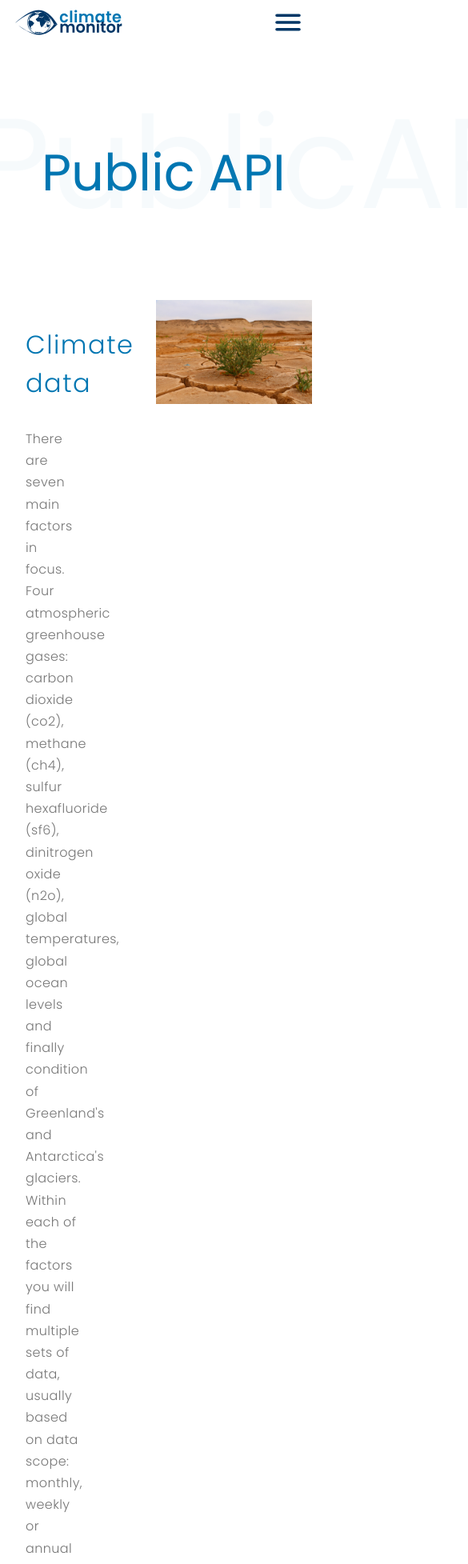
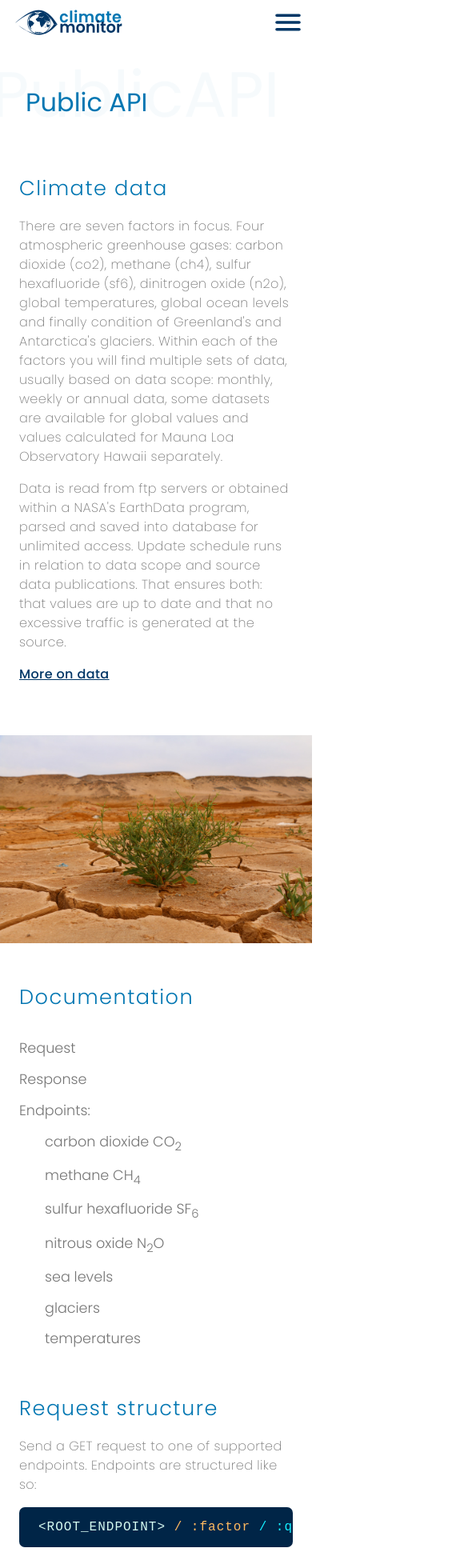
Before and after one commit to TomaszPietrzykowski/climate-monitor-nextjs, a Next.js app: page /public_api in a window 390 px wide. Shown: the top 1955 px of the page at 80% size, 585 px wide, since content can reach past the window. Built offline with nearby package versions, Linux system fonts and the light colour scheme.

Commit message:
public api page styled for mobile

```diff
--- a/pages/public_api.js
+++ b/pages/public_api.js
@@ -8,31 +8,9 @@ import useScrollTrigger from "@material-ui/core/useScrollTrigger"
 import FloatButton from "../src/components/public_api/FloatButtonAPI"
 
 const useStyles = makeStyles((theme) => ({
-  // new styles
-  containerTop: {
-    width: "100%",
-    maxWidth: 1920,
-    margin: "6rem auto 0rem",
-    display: "grid",
-    gridTemplateColumns: "50% 50%",
-  },
-  contentContainer: {
-    display: "flex",
-    flexDirection: "column",
-    justifyContent: "center",
-    width: "100%",
-    maxWidth: 700,
-    padding: "2rem 6rem 2rem 2rem",
-  },
-  image: {
-    display: "block",
-    maxWidth: "100%",
-  },
-  // new styles end --------------
-  container: {
-    ...theme.utils.container,
-    padding: "0 2rem",
-  },
+  /*
+   * header
+   */
   sectionHeader: {
     fontWeight: 400,
     color: theme.palette.secondary.main,
@@ -43,7 +21,13 @@ const useStyles = makeStyles((theme) => ({
     marginBottom: "2rem",
     padding: "1rem 2rem",
     [theme.breakpoints.down("md")]: {
-      marginLeft: 20,
+      marginLeft: 0,
+      marginTop: "3rem",
+      fontSize: "2.5rem",
+    },
+    [theme.breakpoints.down("sm")]: {
+      marginTop: "2rem",
+      fontSize: "2rem",
     },
     position: "relative",
     "&::before": {
@@ -55,86 +39,67 @@ const useStyles = makeStyles((theme) => ({
       opacity: 0.04,
       whiteSpace: "nowrap",
       color: theme.palette.secondary.light,
+      [theme.breakpoints.down("md")]: {
+        fontSize: "7rem",
+        bottom: -20,
+        left: -15,
+        opacity: 0.04,
+      },
+      [theme.breakpoints.down("sm")]: {
+        fontSize: "5rem",
+        bottom: -10,
+        left: -10,
+        opacity: 0.04,
       },
     },
-  h2: {
-    color: theme.palette.secondary.main,
-    fontWeight: 300,
-    letterSpacing: 1.5,
-    fontSize: "2rem",
-    paddingTop: "6rem",
   },
-  p: {
-    color: theme.palette.text.secondary,
-    ...theme.utils.p,
+  /*
+   * hero section
+   */
+  containerTop: {
+    width: "100%",
+    maxWidth: 1920,
+    margin: "6rem auto 0rem",
+    display: "grid",
+    gridTemplateColumns: "50% 50%",
+    [theme.breakpoints.down("lg")]: {
+      maxWidth: 1400,
+      gridTemplateColumns: "66% 33%",
     },
-  pHead: {
-    fontSize: "1.6rem",
-    color: theme.palette.text.primary,
-    lineHeight: 1.8,
-    letterSpacing: 0.8,
-    padding: "4rem 0 0",
+    [theme.breakpoints.down("sm")]: {
+      gridTemplateColumns: "1fr",
+      marginTop: 0,
     },
-  code: {
-    fontSize: "1rem",
-    lineHeight: 1.8,
-    letterSpacing: 1.3,
-    color: theme.palette.common.lightestBlue,
   },
-  secondaryCode: {
-    fontSize: "1rem",
-    lineHeight: 1.5,
-    color: theme.palette.secondary.light,
+  contentContainer: {
+    display: "flex",
+    flexDirection: "column",
+    justifyContent: "center",
+    width: "100%",
+    maxWidth: 700,
+    padding: "2rem 6rem 2rem 2rem",
+    [theme.breakpoints.down("md")]: {
+      padding: "3rem 2rem 5rem",
     },
-  codeblock: {
-    width: "max-content",
-    padding: "2rem 5rem 2rem 2rem",
-    margin: "1rem 0 0",
-    background: theme.palette.primary.dark,
-    borderRadius: 7,
+    [theme.breakpoints.down("sm")]: {
+      padding: "2rem 2rem 5rem",
     },
-  codeLine: {
-    width: "max-content",
-    padding: "1rem 5rem 1rem 2rem",
-    margin: "1rem 0",
-    background: theme.palette.primary.dark,
-    borderRadius: 7,
+    [theme.breakpoints.down("xs")]: {
+      padding: "1rem 1.5rem 4rem",
     },
-
-  //
-  // code format colorizer
-  //
-  rootEnd: {
-    color: theme.palette.common.lightestBlue,
   },
-  factor: {
-    color: theme.palette.common.orange,
+  image: {
+    display: "block",
+    maxWidth: "100%",
+    [theme.breakpoints.down("lg")]: {
+      maxWidth: "auto",
+      height: "100%",
+      objectFit: "cover",
     },
-  query: {
-    color: theme.palette.common.neonBlue,
   },
-  property: {
-    color: theme.palette.common.lightBlue,
-  },
-  string: {
-    color: theme.palette.common.orange,
-  },
-  number: {
-    color: theme.palette.common.green,
-  },
-  gridParent: {
-    display: "grid",
-    gridTemplateColumns: "2fr 1fr",
-    border: "1px solid green",
-  },
-  link: {
-    color: theme.palette.primary.main,
-    fontWeight: 500,
-    textDecoration: "underline",
-  },
-  section: {
-    marginTop: "6rem",
-  },
+  /*
+   * docs refs menu
+   */
   ref: {
     color: theme.palette.secondary.main,
     fontWeight: 400,
@@ -163,13 +128,144 @@ const useStyles = makeStyles((theme) => ({
       textDecoration: "underline",
     },
   },
-  refSmallSub: {
-    "&:hover": {
-      textDecoration: "none",
+  scrollPadding: {
+    height: "2rem",
+  },
+  /*
+   * docs section
+   */
+  container: {
+    ...theme.utils.container,
+    padding: "0 2rem",
+    [theme.breakpoints.down("xs")]: {
+      padding: "0 1.5rem",
     },
   },
-  scrollPadding: {
-    height: "2rem",
+  section: {
+    marginTop: "6rem",
+    [theme.breakpoints.down("sm")]: {
+      marginTop: "3rem",
+    },
+  },
+  /*
+   * copy
+   */
+  h2: {
+    color: theme.palette.secondary.main,
+    fontWeight: 300,
+    letterSpacing: 1.5,
+    fontSize: "2rem",
+    paddingTop: "6rem",
+    [theme.breakpoints.down("lg")]: {
+      marginBottom: 0,
+    },
+    [theme.breakpoints.down("sm")]: {
+      fontSize: "1.8rem",
+      paddingTop: 0,
+      marginBottom: 0,
+    },
+    [theme.breakpoints.down("xs")]: {
+      fontSize: "1.6rem",
+    },
+  },
+  p: {
+    ...theme.utils.p,
+    color: theme.palette.text.secondary,
+    [theme.breakpoints.down("sm")]: {
+      fontSize: "1rem",
+      lineHeight: 1.5,
+      fontWeight: 200,
+      paddingTop: "1rem",
+    },
+  },
+  pHead: {
+    fontSize: "1.6rem",
+    color: theme.palette.text.primary,
+    lineHeight: 1.8,
+    letterSpacing: 0.8,
+    padding: "4rem 0 0",
+    [theme.breakpoints.down("sm")]: {
+      padding: "4rem 0 0",
+      fontSize: "1.4rem",
+      lineHeight: 1.3,
+      letterSpacing: 0.5,
+    },
+    [theme.breakpoints.down("sm")]: {
+      padding: "2rem 0 0",
+      fontSize: "1.3rem",
+      lineHeight: 1.1,
+    },
+  },
+  /*
+   * code styles
+   */
+  code: {
+    fontSize: "1rem",
+    lineHeight: 1.8,
+    letterSpacing: 1.3,
+    color: theme.palette.common.lightestBlue,
+    [theme.breakpoints.down("sm")]: {
+      lineHeight: 1.6,
+      letterSpacing: 1,
+    },
+  },
+  secondaryCode: {
+    fontSize: "1rem",
+    lineHeight: 1.5,
+    color: theme.palette.secondary.light,
+  },
+  codeblock: {
+    width: "max-content",
+    padding: "2rem 5rem 2rem 2rem",
+    margin: "1rem 0 0",
+    background: theme.palette.primary.dark,
+    borderRadius: 7,
+    maxWidth: "100%",
+    overflow: "auto",
+    whiteSpace: "nowrap",
+    [theme.breakpoints.down("sm")]: {
+      padding: "2rem 3rem 2rem 1.5rem",
+    },
+  },
+  codeLine: {
+    width: "max-content",
+    padding: "1rem 5rem 1rem 2rem",
+    margin: "1rem 0",
+    background: theme.palette.primary.dark,
+    borderRadius: 7,
+    maxWidth: "100%",
+    overflow: "auto",
+    whiteSpace: "nowrap",
+    [theme.breakpoints.down("sm")]: {
+      padding: "0.7rem 3rem 0.7rem 1.5rem",
+    },
+  },
+
+  //
+  // code format colorizer
+  //
+  rootEnd: {
+    color: theme.palette.common.lightestBlue,
+  },
+  factor: {
+    color: theme.palette.common.orange,
+  },
+  query: {
+    color: theme.palette.common.neonBlue,
+  },
+  property: {
+    color: theme.palette.common.lightBlue,
+  },
+  string: {
+    color: theme.palette.common.orange,
+  },
+  number: {
+    color: theme.palette.common.green,
+  },
+  link: {
+    color: theme.palette.primary.main,
+    fontWeight: 500,
+    textDecoration: "underline",
   },
 }))
 
@@ -208,18 +304,18 @@ const PublicAPI = () => {
           className={classes.contentContainer}
           style={{ marginLeft: "auto" }}
         >
-          <p className={classes.h2} style={{ paddingTop: 0 }}>
+          <h2 className={classes.h2} style={{ paddingTop: 0 }}>
             Climate data
-          </p>
+          </h2>
           <p className={classes.p}>
-            There are seven main factors in focus. Four atmospheric greenhouse
-            gases: carbon dioxide (co2), methane (ch4), sulfur hexafluoride
-            (sf6), dinitrogen oxide (n2o), global temperatures, global ocean
-            levels and finally condition of Greenland's and Antarctica's
-            glaciers. Within each of the factors you will find multiple sets of
-            data, usually based on data scope: monthly, weekly or annual data,
-            some datasets are available for global values and values calculated
-            for Mauna Loa Observatory Hawaii separately.
+            There are seven factors in focus. Four atmospheric greenhouse gases:
+            carbon dioxide (co2), methane (ch4), sulfur hexafluoride (sf6),
+            dinitrogen oxide (n2o), global temperatures, global ocean levels and
+            finally condition of Greenland's and Antarctica's glaciers. Within
+            each of the factors you will find multiple sets of data, usually
+            based on data scope: monthly, weekly or annual data, some datasets
+            are available for global values and values calculated for Mauna Loa
+            Observatory Hawaii separately.
           </p>
           <p className={classes.p}>
             Data is read from ftp servers or obtained within a NASA's EarthData
@@ -240,8 +336,7 @@ const PublicAPI = () => {
       </div>
       <div className={classes.container} ref={menuRef}>
         <section className={classes.section}>
-          <p className={classes.h2}>Documentation</p>
-          <br />
+          <h2 className={classes.h2}>Documentation</h2>
           <br />
           <p
             className={classes.refBig}
@@ -430,7 +525,7 @@ const PublicAPI = () => {
               }
             >
               {" "}
-              all available endpoints
+              all&nbsp;available&nbsp;endpoints
             </span>
           </p>
           <div className={classes.codeblock}>
```
Also changed, not shown: pages/about.js (+41 -36 lines), src/components/home/Hero.js (+3 -5 lines). Lines whose indentation alone changed are shown as unchanged.
